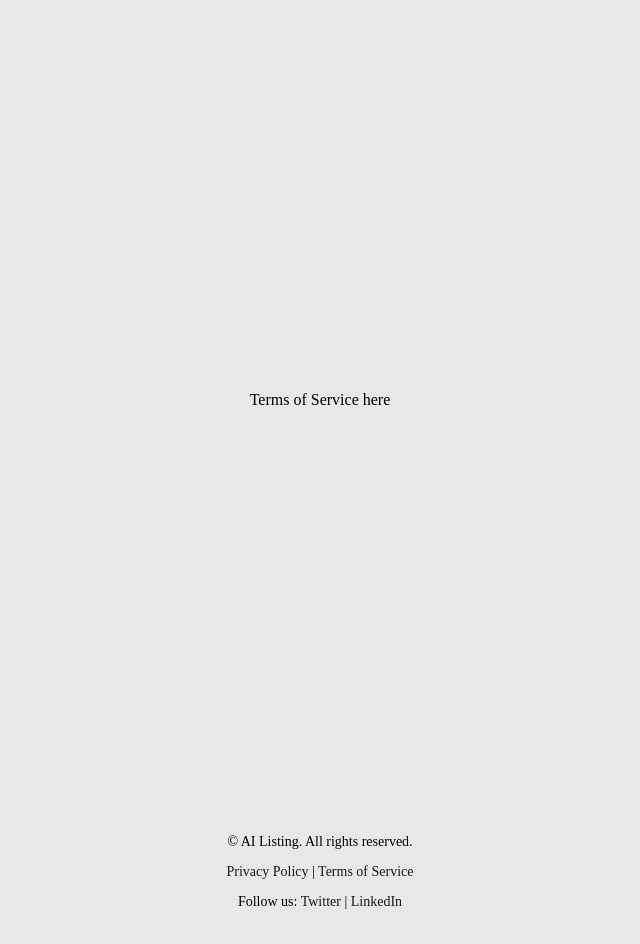
After one commit to bbBUMmm/AIListing, a PHP site: template App/view/terms.view.php in a window 1280 px wide. The commit adds this page. Shown: the whole page, without its empty margins (320-960 px from the left). Run offline with PHP 8.4, Linux system fonts and the light colour scheme; the template is opened without the code that fills it, so the values that code supplies are empty.

Commit message:
Terms of service and Rights changed. Form errors replaces with the flash messages

```diff
--- a/App/Controllers/ListingController.php
+++ b/App/Controllers/ListingController.php
@@ -73,7 +73,7 @@ class ListingController
         if (!empty($errors)) {
             loadView("create", [
 //                'errors' => $errors,
-//                'data' => $newSanitizedData
+                'data' => $newSanitizedData
             ]);
         } else {
             $fieldsForDatabase = [];
--- a/App/Controllers/RightsController.php
+++ b/App/Controllers/RightsController.php
@@ -5,10 +5,10 @@ namespace App\Controllers;
 class RightsController
 {
     public function terms(){
-        echo 'terms and services';
+        loadView('terms');
     }
 
     public function privacy(){
-        echo 'privacy policy';
+        loadView('rights');
     }
 }
--- a/App/view/create.view.php
+++ b/App/view/create.view.php
@@ -14,7 +14,7 @@ loadPartial("flash");?>
                     <?php endforeach; ?>
                 <?php endif;?>
                 <label for="ai-name">AI Name</label>
-                <input id="ai-name" type="text" name="ainame" value="<?= $data['ai_name'] ?? '' ?>">
+                <input id="ai-name" type="text" name="ainame" value="<?= $data['ainame'] ?? '' ?>">
 
                 <label for="how-learned">How did you learn about it?</label>
                 <input id="how-learned" type="text" name="how_learned" value="<?= $data['how_learned'] ?? ''?>">
@@ -26,7 +26,9 @@ loadPartial("flash");?>
                 <textarea id="future-projects" name="future_projects"><?= $data['future_projects'] ?? '' ?></textarea>
 
                 <label for="notes">Notes</label>
-                <textarea id="notes" name="notes"></textarea>
+                <textarea id="notes" name="notes">
+                    <?= $data['notes'] ?? '' ?>
+                </textarea>
 
                 <button type="submit">Submit</button>
             </form>
--- a/App/view/partials/head.php
+++ b/App/view/partials/head.php
@@ -7,5 +7,6 @@
     <link rel="stylesheet" href="/css/profile.css">
     <link rel="stylesheet" href="/css/flash.css">
     <link rel="stylesheet" href="/css/deleteButton.css">
+    <link rel="stylesheet" href="/css/rightsAndTerms.css">
 </head>
 <body>
--- /dev/null
+++ b/App/view/rights.view.php
@@ -0,0 +1,6 @@
+<?php loadPartial('head'); ?>
+<div class="rights-wrapper">
+    <div class="rights">
+        Privacy policy here
+    </div>
+</div>
--- /dev/null
+++ b/App/view/terms.view.php
@@ -0,0 +1,6 @@
+<?php loadPartial('head'); ?>
+<div class="terms-wrapper">
+    <div class="terms">
+        Terms of Service here
+    </div>
+</div>
--- /dev/null
+++ b/public/css/rightsAndTerms.css
@@ -0,0 +1,16 @@
+
+.rights-wrapper {
+    height: 100%;
+    width: 100%;
+    display: flex;
+    justify-content: center;
+    align-items: center;
+}
+
+.terms-wrapper {
+    height: 100%;
+    width: 100%;
+    display: flex;
+    justify-content: center;
+    align-items: center;
+}
```
Also changed, not shown: App/view/aishow.view.php (+9 -9 lines).
